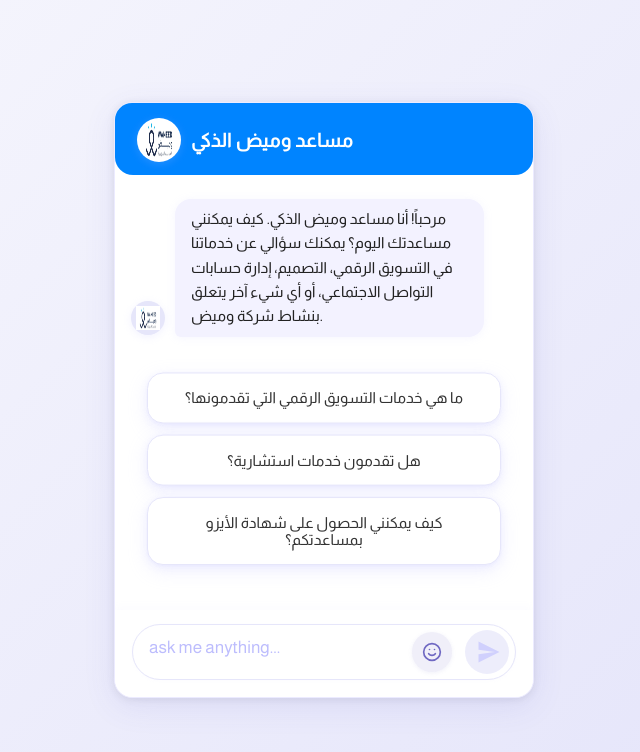
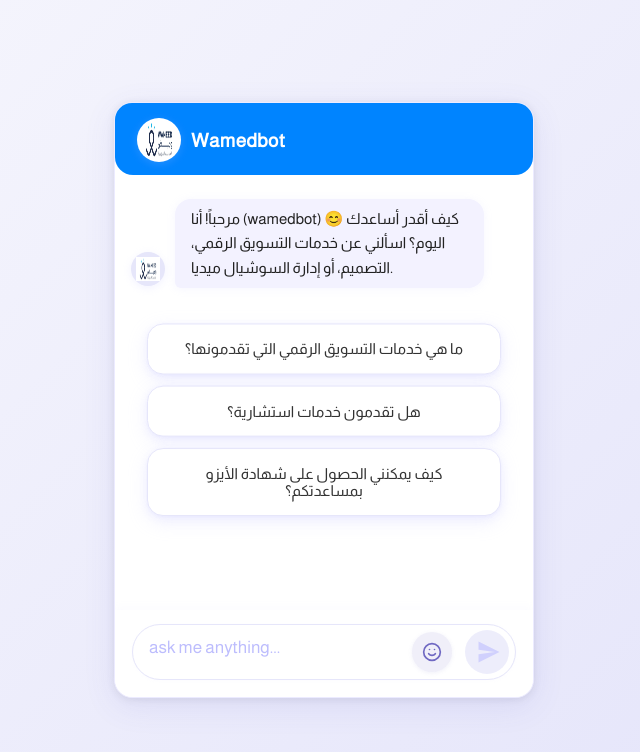
Before and after one commit to ahmedddd1111/my-repository5, a Next.js app: page / in a window 1280 px wide. Shown: the top 752 px of the page, without its empty margins (316-956 px from the left). Built offline with nearby package versions, Linux system fonts and the light colour scheme.

Commit message:
Fix merge conflicts

```diff
--- a/app/page.tsx
+++ b/app/page.tsx
@@ -118,14 +118,14 @@ const Home = () => {
       <div className="chat-header">
         <div className="header-info">
           <img src="/wamed_logo.jpg" className="chatbot-logo" alt="Bot" />
-          <span className="logo-text">مساعد وميض الذكي</span>
+          <span className="logo-text">Wamedbot</span>
         </div>
       </div>
       <div className="chat-body" ref={chatBodyRef}>
         {noMessages ? (
           <>
             <Bubble message={{
-              content: "مرحباً! أنا مساعد وميض الذكي. كيف يمكنني مساعدتك اليوم؟ يمكنك سؤالي عن خدماتنا في التسويق الرقمي، التصميم، إدارة حسابات التواصل الاجتماعي، أو أي شيء آخر يتعلق بنشاط شركة وميض.",
+              content: "مرحباً! أنا (wamedbot) 😊 كيف أقدر أساعدك اليوم؟ اسألني عن خدمات التسويق الرقمي، التصميم، أو إدارة السوشيال ميديا.",
               role: "assistant"
             }} />
             <PromptSuggestionsRow onPromptClick={handlePrompt} />
```
